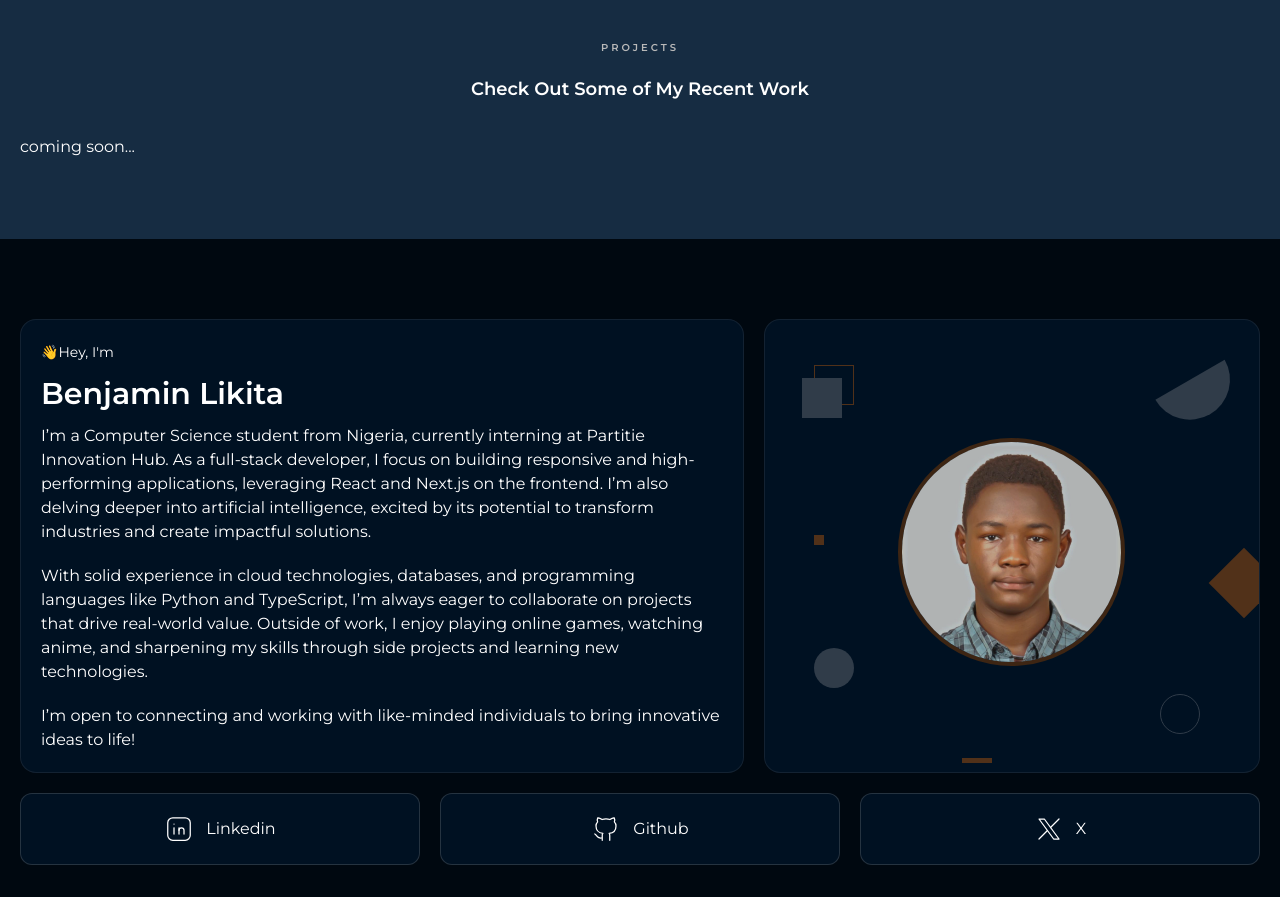
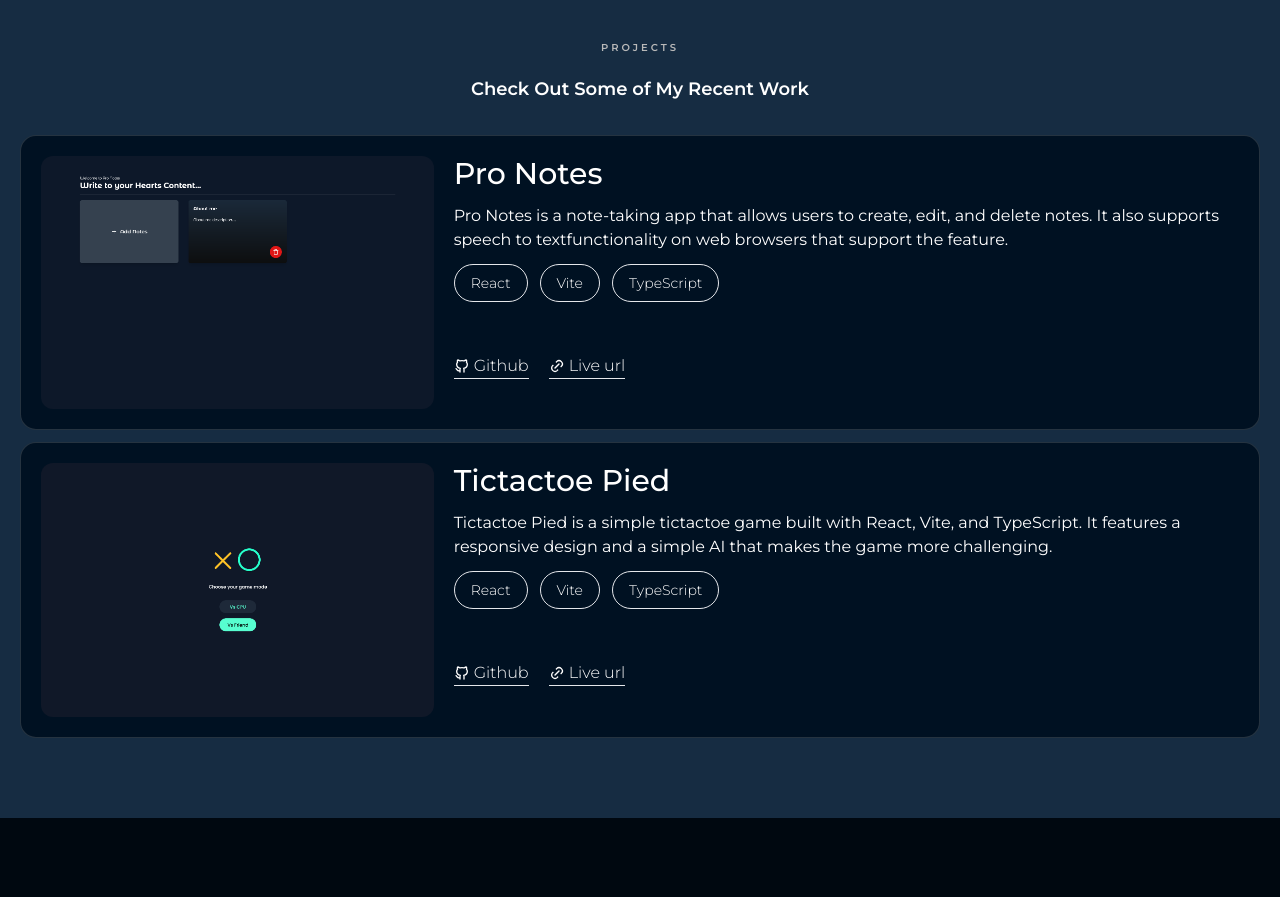
Before and after one commit to BenjaminLikita/New-Portfolio, a React (Vite) app: page / in a window 1280 px wide. Shown: the part 1040-1937 px from the top of the page. Built offline with nearby package versions, Linux system fonts and the light colour scheme.

Commit message:
added projects

```diff
--- a/src/pages/PortfolioPage.tsx
+++ b/src/pages/PortfolioPage.tsx
@@ -1,11 +1,13 @@
 import Marquee from "react-fast-marquee"
-import {TbBrandJavascript, TbBrandTypescript, TbBrandReact, TbBrandNodejs, TbBrandVite, TbBrandNextjs, TbBrandGithub, TbBrandGit, TbBrandDocker, TbBrandHtml5, TbBrandLinkedin, TbBrandX, TbMail, TbBrandWhatsapp, TbBrandFigma} from "react-icons/tb"
+import {TbBrandJavascript, TbBrandTypescript, TbBrandReact, TbBrandNodejs, TbBrandVite, TbBrandNextjs, TbBrandGithub, TbBrandGit, TbBrandDocker, TbBrandHtml5, TbBrandLinkedin, TbBrandX, TbMail, TbBrandWhatsapp, TbBrandFigma, TbLink} from "react-icons/tb"
 import {SiNestjs} from "react-icons/si"
 import { Link } from "react-router-dom"
 import { ChangeEvent, FormEvent, useState } from "react"
 import { toast } from "sonner"
 import Navbar from "../components/Navbar"
 import { motion, MotionConfig } from 'motion/react'
+import pronotes from '../assets/pronotes.png'
+import tictactoePied from '../assets/tictactoe-pied.png'
 
 
 export const scrollToContact = () => {
@@ -75,6 +77,25 @@ const PortfolioPage = () => {
         })
     }
 
+    const projects = [
+        {
+            title: "Pro Notes",
+            description: "Pro Notes is a note-taking app that allows users to create, edit, and delete notes. It also supports speech to textfunctionality on web browsers that support the feature.",
+            image: pronotes,
+            githubUrl: "https://github.com/BenjaminLikita/pro-notes",
+            link: "https://pro-notes-beta.vercel.app/",
+            stacks: ["React", "Vite", "TypeScript"]
+        },
+        {
+            title: "Tictactoe Pied",
+            description: "Tictactoe Pied is a simple tictactoe game built with React, Vite, and TypeScript. It features a responsive design and a simple AI that makes the game more challenging.",
+            image: tictactoePied,
+            githubUrl: "https://github.com/BenjaminLikita/tictactoe",
+            link: "https://tictactoe-pied3.vercel.app/",
+            stacks: ["React", "Vite", "TypeScript"]
+        },
+    ]
+
   return (
     <main className="text-white">
         <MotionConfig transition={{ duration: 2, type: 'spring', bounce: 0.6 }}>
@@ -128,8 +149,35 @@ const PortfolioPage = () => {
             <section className="bg-[#162C42] py-20 px-5 space-y-5" id="projects">
                 <span className="tracking-[3px] block text-[10px] font-semibold text-center text-gray-2">PROJECTS</span>
                 <p className="font-semibold text-center text-lg">Check Out Some of My Recent Work</p>
-                <div className="pt-3">
-                    coming soon...
+                <div className="pt-3 flex flex-col gap-3">
+                    {
+                        projects.map(({ description, image, link, githubUrl, stacks, title }) => (
+                            <div key={title} className="border border-gray-2/20 rounded-2xl p-5 bg-black-2 flex flex-col md:flex-row gap-5">
+                                <div className="flex-[1] rounded-xl overflow-hidden">
+                                    <img src={image} className="object-cover h-[100%]" alt={title} />
+                                </div>
+                                <div className="flex flex-col flex-[2] space-y-3 gap-10 ustify-between">
+                                    <div className="flex flex-col space-y-3">
+                                        <h1 className="font-normal md:font-medium text-xl md:text-3xl">{title}</h1>
+                                        <p className="text-sm md:text-base">{description}</p>
+                                        <div className="flex items-center gap-3">
+                                            {
+                                                stacks.map(stack => (
+                                                    <span className="py-2 px-4 rounded-full border font-light text-sm overflow-hidden" key={stack}>
+                                                        {stack}
+                                                    </span>
+                                                ))
+                                            }
+                                        </div>
+                                    </div>
+                                    <div className="flex items-center gap-5 mb-0">
+                                        <Link to={githubUrl} className="font-light flex items-center gap-1 border-b"><TbBrandGithub /> Github</Link>
+                                        <Link to={link} className="font-light flex items-center gap-1 border-b"><TbLink /> Live url</Link>
+                                    </div>
+                                </div>
+                            </div>
+                        ))
+                    }
                 </div>
             </section>
 
```
Also changed, not shown: src/assets/pronotes.png (added), src/assets/tictactoe-pied.png (added).
